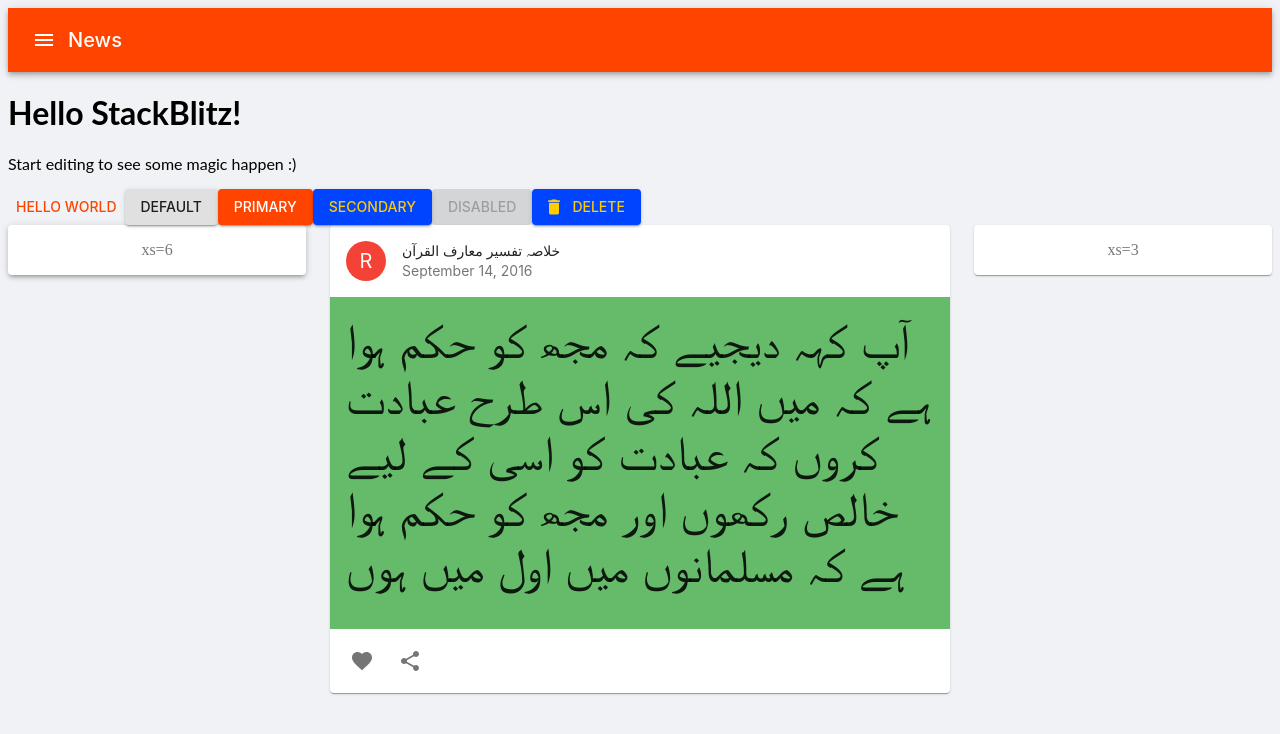
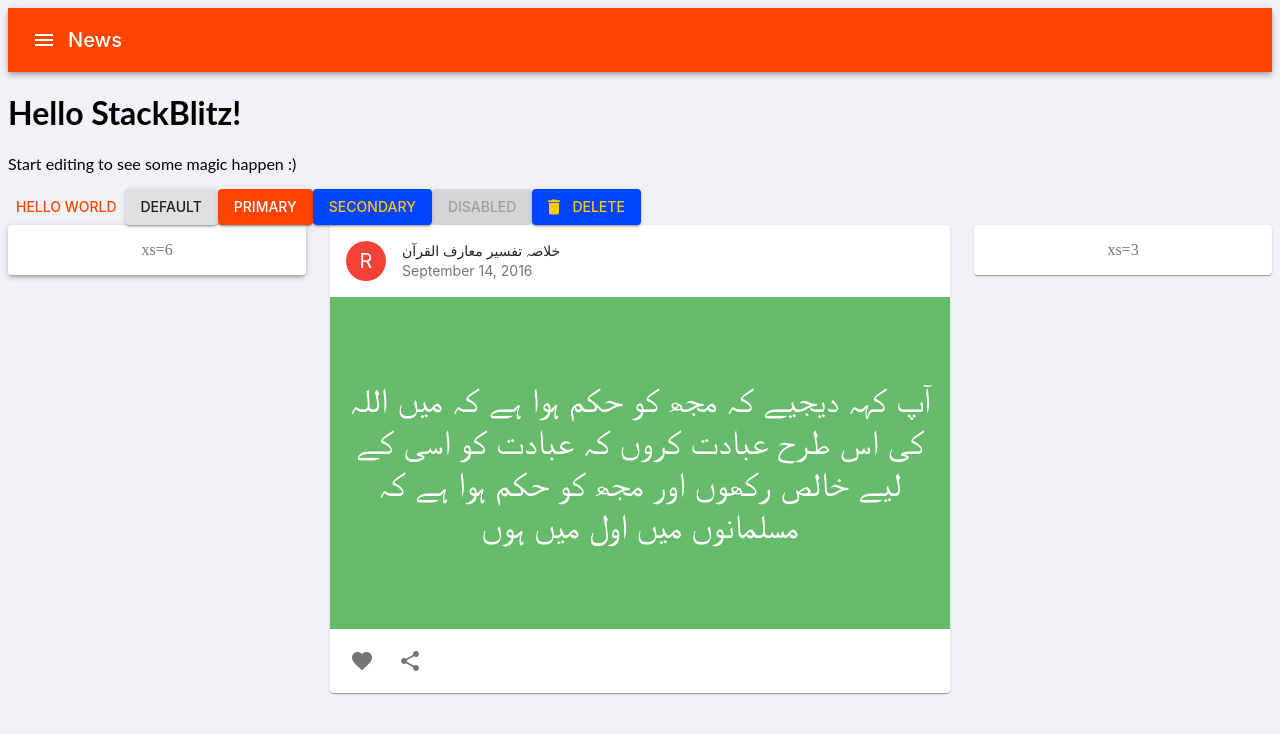
Before and after one commit to abdul-rehman-2050/React-Post-maker, a React (Create React App) app: page / in a window 1280 px wide. Shown: the top 734 px of the page. Built offline with nearby package versions, Linux system fonts and the light colour scheme.

Commit message:
PostCard Typography modified

```diff
--- a/src/PostCard.js
+++ b/src/PostCard.js
@@ -9,7 +9,7 @@ import {
   Typography
 } from "@material-ui/core";
 import { makeStyles } from "@material-ui/core/styles";
-import { red, white, green } from "@material-ui/core/colors";
+import { red } from "@material-ui/core/colors";
 //import { FavoriteIcon, ShareIcon } from "@material-ui/icons";
 import FavoriteIcon from '@material-ui/icons/Favorite';
 import ShareIcon from '@material-ui/icons/Share';
@@ -21,8 +21,13 @@ export default function PostCard(props) {
     },
     content: {
       height: 300,
+	  overflow: 'auto',
+
       backgroundColor: props.bgcolor[400],
-	  color:white
+	  color: "#FFFFFF",
+	  display: "flex",
+	  flexDirection: "column",
+      justifyContent: "center"
     },
     avatar: {
       backgroundColor: red[500]
@@ -41,7 +46,7 @@ export default function PostCard(props) {
         subheader="September 14, 2016"
       />
       <CardContent className={classes.content}>
-        <Typography variant="h3"  component="p">
+        <Typography variant="h4"  align="center" component="p">
           {props.content}
         </Typography>
       </CardContent>
```
Also changed, not shown: 1 other file (tests, documents, lock files or other folders).
